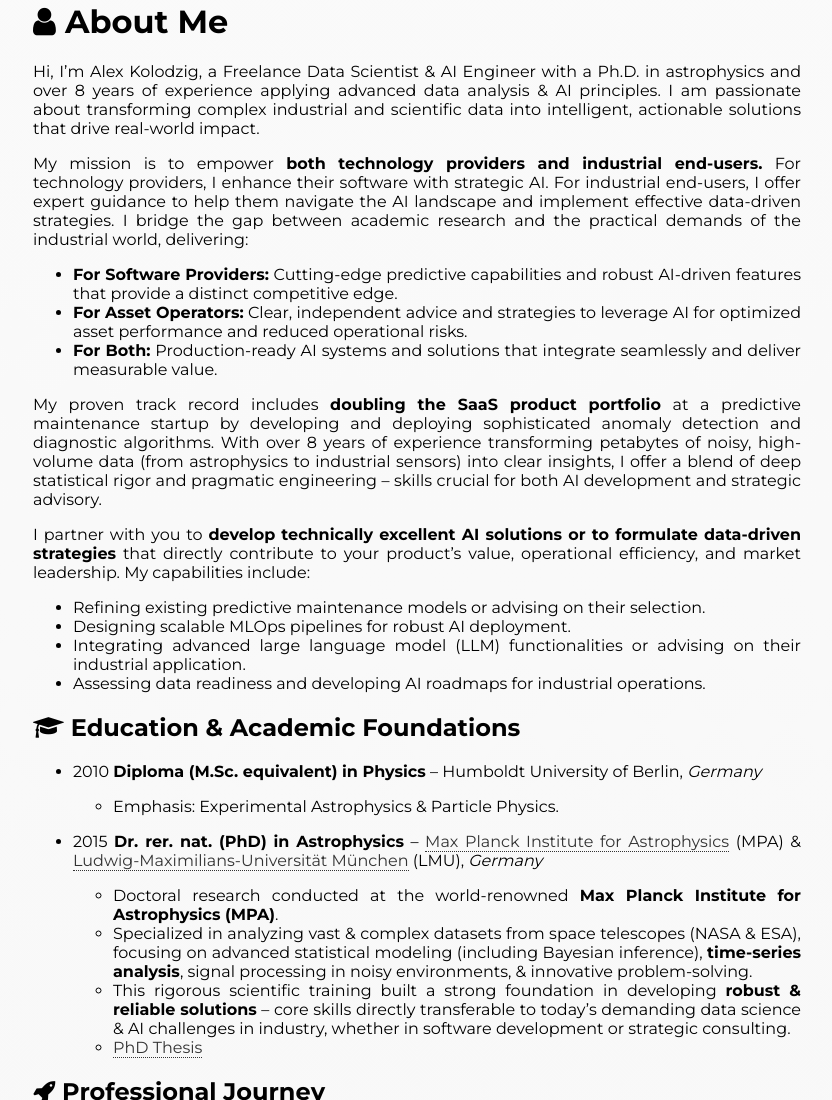
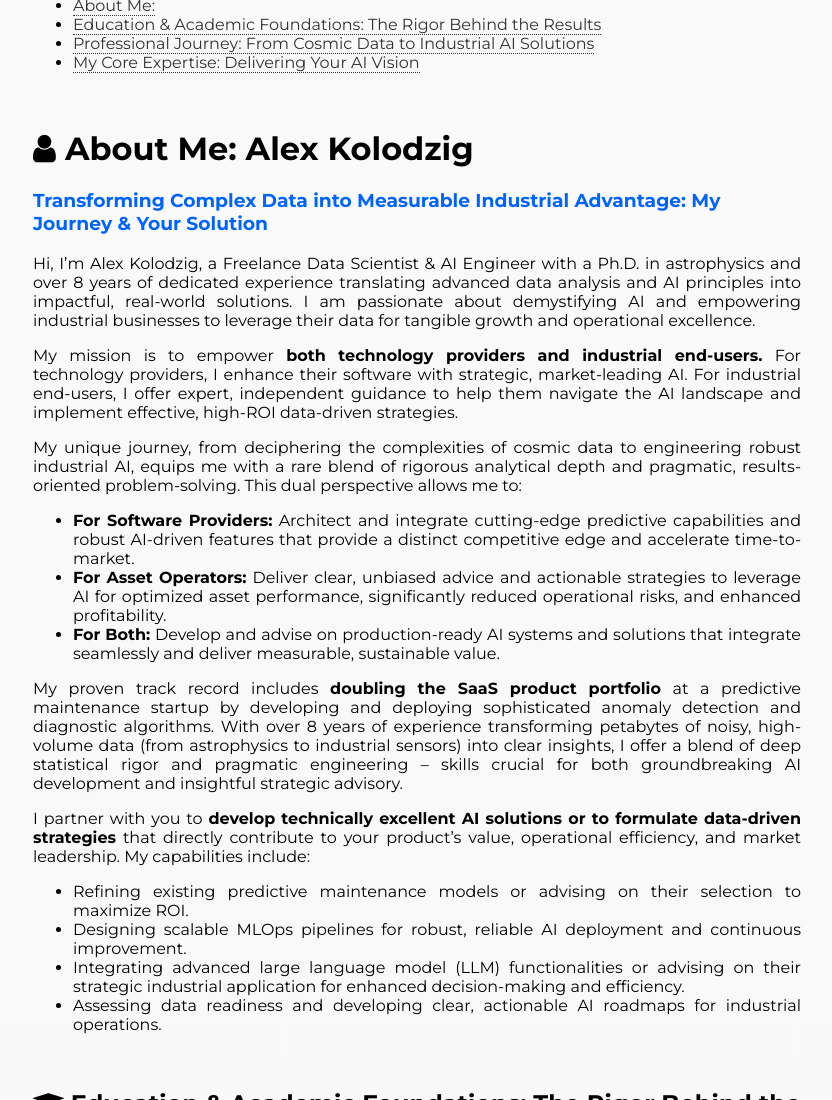
Before and after one commit to alexkolo/strategic-ai, a Jekyll site: the page built from en/about.md, in a window 1280 px wide and 1400 px high. Shown: the part 300-1400 px from the top of the window, without its empty margins (223-1055 px from the left). Built offline with Jekyll 4.4.1, drawn with Linux system fonts in a browser that asks for light colours; some web fonts are replaced; some of the changed text lies outside the part shown.

Commit message:
new english  about me

```diff
--- a/en/about.md
+++ b/en/about.md
@@ -4,103 +4,145 @@ title: About Me
 font_family: "Montserrat"
 text_align: justify
 lang: en
-noindex: true
+noindex: true # Good for preventing duplicate content issues if similar info is elsewhere
 ---
 
 <div class="container_center">
   <img src="{{ site.profile_image }}" alt="{{ site.my_name.en }} Profile Image" class="logo" />
 </div>
 
-# <i class="fa fa-user"></i> About Me
+- [About Me: {{ site.my\_name.en }}](#about-me)
+- [Education & Academic Foundations: The Rigor Behind the Results](#foundation)
+- [Professional Journey: From Cosmic Data to Industrial AI Solutions](#professional-journey)
+- [My Core Expertise: Delivering Your AI Vision](#core-expertise)
 
-Hi, I'm {{ site.my_name.en }}, a {{ site.my_role.en }} with a Ph.D. in astrophysics and over {{ site.n_exp_years }} years of experience applying advanced data analysis & AI principles.
-I am passionate about transforming complex industrial and scientific data into intelligent, actionable solutions that drive real-world impact.
+{:#about-me}
+<br>
 
-My mission is to empower **both technology providers and industrial end-users.** For technology providers, I enhance their software with strategic AI. For industrial end-users, I offer expert guidance to help them navigate the AI landscape and implement effective data-driven strategies.
-I bridge the gap between academic research and the practical demands of the industrial world, delivering:
+# <i class="fa fa-user"></i> About Me: {{ site.my_name.en }}
 
-- **For Software Providers:** Cutting-edge predictive capabilities and robust AI-driven features that provide a distinct competitive edge.
-- **For Asset Operators:** Clear, independent advice and strategies to leverage AI for optimized asset performance and reduced operational risks.
-- **For Both:** Production-ready AI systems and solutions that integrate seamlessly and deliver measurable value.
+<!-- MDC Suggestion: Add a strong opening positioning statement -->
 
-My proven track record includes **doubling the SaaS product portfolio** at a predictive maintenance startup by developing and deploying sophisticated anomaly detection and diagnostic algorithms. With over {{ site.n_exp_years }} years of experience transforming petabytes of noisy, high-volume data (from astrophysics to industrial sensors) into clear insights, I offer a blend of deep statistical rigor and pragmatic engineering – skills crucial for both AI development and strategic advisory.
+### **Transforming Complex Data into Measurable Industrial Advantage: My Journey & Your Solution**
+
+Hi, I'm {{ site.my_name.en }}, a {{ site.my_role.en }} with a Ph.D. in astrophysics and over {{ site.n_exp_years }} years of dedicated experience translating advanced data analysis and AI principles into impactful, real-world solutions.
+I am passionate about demystifying AI and empowering industrial businesses to leverage their data for tangible growth and operational excellence.
+
+My mission is to empower **both technology providers and industrial end-users.** For technology providers, I enhance their software with strategic, market-leading AI. For industrial end-users, I offer expert, independent guidance to help them navigate the AI landscape and implement effective, high-ROI data-driven strategies.
+
+<!-- MDC Suggestion: Emphasize the UNIQUE benefit of your "bridging" capability -->
+
+My unique journey, from deciphering the complexities of cosmic data to engineering robust industrial AI, equips me with a rare blend of rigorous analytical depth and pragmatic, results-oriented problem-solving. This dual perspective allows me to:
+
+- **For Software Providers:** Architect and integrate cutting-edge predictive capabilities and robust AI-driven features that provide a distinct competitive edge and accelerate time-to-market.
+- **For Asset Operators:** Deliver clear, unbiased advice and actionable strategies to leverage AI for optimized asset performance, significantly reduced operational risks, and enhanced profitability.
+- **For Both:** Develop and advise on production-ready AI systems and solutions that integrate seamlessly and deliver measurable, sustainable value.
+
+My proven track record includes **doubling the SaaS product portfolio** at a predictive maintenance startup by developing and deploying sophisticated anomaly detection and diagnostic algorithms. With over {{ site.n_exp_years }} years of experience transforming petabytes of noisy, high-volume data (from astrophysics to industrial sensors) into clear insights, I offer a blend of deep statistical rigor and pragmatic engineering – skills crucial for both groundbreaking AI development and insightful strategic advisory.
 
 I partner with you to **develop technically excellent AI solutions or to formulate data-driven strategies** that directly contribute to your product's value, operational efficiency, and market leadership. My capabilities include:
 
-- Refining existing predictive maintenance models or advising on their selection.
-- Designing scalable MLOps pipelines for robust AI deployment.
-- Integrating advanced large language model (LLM) functionalities or advising on their industrial application.
-- Assessing data readiness and developing AI roadmaps for industrial operations.
+- Refining existing predictive maintenance models or advising on their selection to maximize ROI.
+- Designing scalable MLOps pipelines for robust, reliable AI deployment and continuous improvement.
+- Integrating advanced large language model (LLM) functionalities or advising on their strategic industrial application for enhanced decision-making and efficiency.
+- Assessing data readiness and developing clear, actionable AI roadmaps for industrial operations.
 
-## <i class="fa fa-graduation-cap"></i> Education & Academic Foundations
+{:#foundation}
+<br>
+
+## <i class="fa fa-graduation-cap"></i> Education & Academic Foundations: The Rigor Behind the Results
+
+<!-- MDC Suggestion: Keep the detail but ensure each point subtly links to client value -->
 
 - 2010 **Diploma (M.Sc. equivalent) in Physics** – Humboldt University of Berlin, _Germany_
 
-  - Emphasis: Experimental Astrophysics & Particle Physics.
+  - Emphasis: Experimental Astrophysics & Particle Physics – _Fostering a deep understanding of complex systems and data interpretation._
 
 - 2015 **Dr. rer. nat. (PhD) in Astrophysics** – [Max Planck Institute for Astrophysics](https://www.mpa-garching.mpg.de/) (MPA) & [Ludwig-Maximilians-Universität München](https://en.wikipedia.org/wiki/Ludwig_Maximilian_University_of_Munich) (LMU), _Germany_
-  - Doctoral research conducted at the world-renowned **Max Planck Institute for Astrophysics (MPA)**.
+  - Doctoral research at the world-renowned **Max Planck Institute for Astrophysics (MPA)**.
   - Specialized in analyzing vast & complex datasets from space telescopes (NASA & ESA), focusing on advanced statistical modeling (including Bayesian inference), **time-series analysis**, signal processing in noisy environments, & innovative problem-solving.
-  - This rigorous scientific training built a strong foundation in developing **robust & reliable solutions** – core skills directly transferable to today's demanding data science & AI challenges in industry, whether in software development or strategic consulting.
+  - This rigorous scientific training built a strong foundation in developing **robust, reliable, and validated solutions** – core skills directly transferable to today's demanding data science & AI challenges in industry, whether in software development or strategic consulting. _This means the AI solutions I develop or recommend are built on a foundation of scientific rigor, leading to more dependable outcomes for your business._
   - <a href="https://edoc.ub.uni-muenchen.de/18228/" target="_blank">PhD Thesis</a>
+
+{:#professional-journey}
+<br>
 
 ## <i class="fa fa-rocket"></i> Professional Journey
 
 ### From Cosmic Data to Industrial AI Solutions
 
+_My career path has been a deliberate progression, applying fundamental data science principles to increasingly complex challenges, culminating in delivering tangible AI value for industrial clients._
+
 - 2015 – 2021 **Lead Researcher & Data Scientist (Astrophysics)** – [Max Planck Institute for Astrophysics](https://www.mpa-garching.mpg.de/) (_Germany_), [Kavli Institute for Astronomy & Astrophysics](https://kiaa.pku.edu.cn) (_China_), & [Institut d'Astrophysique Spatiale](https://www.ias.u-psud.fr/en) (CNRS, _France_)
+  <!-- MDC: Emphasize skills *relevant to current clients* -->
 
-  - Led international research projects, analyzing petabyte-scale astronomical datasets to extract meaningful insights from complex signals. This honed my skills in handling **big data, developing innovative analytical methods, and extracting value from noisy, complex information streams** – foundational for industrial AI.
-  - Mastered advanced statistical methods (e.g., Bayesian inference, MCMC, Fourier analysis for **time-series**) & applied machine learning techniques to high-volume data, including developing algorithms for **signal detection in high-noise environments** (akin to anomaly detection).
-  - Developed innovative, **robust** Python-based ETL pipelines & **scalable** analytical tools, demonstrating the methodological rigor & problem-solving capabilities essential for today's challenging industrial data landscapes.
-  - Authored first-author publications in leading peer-reviewed journals (e.g., _Astronomy & Astrophysics_) & secured competitive research grants, underscoring deep analytical expertise. ([List of publications](https://ui.adsabs.harvard.edu/search/q=author%3A"Kolodzig"))
+  - Led international research projects, analyzing petabyte-scale astronomical datasets to extract meaningful insights from complex signals. This honed my skills in handling **big data, developing innovative analytical methods, and extracting value from noisy, complex information streams** – foundational for today's industrial AI applications.
+  - Mastered advanced statistical methods (e.g., Bayesian inference, MCMC, Fourier analysis for **time-series**) & applied machine learning techniques to high-volume data, including developing algorithms for **signal detection in high-noise environments** (akin to industrial anomaly detection).
+  - Developed innovative, **robust** Python-based ETL pipelines & **scalable** analytical tools, demonstrating the methodological rigor & problem-solving capabilities essential for today's challenging industrial data landscapes and AI deployments.
+  - Authored first-author publications in leading peer-reviewed journals (e.g., _Astronomy & Astrophysics_) & secured competitive research grants, underscoring deep analytical expertise and the ability to deliver on complex objectives. ([List of publications](https://ui.adsabs.harvard.edu/search/q=author%3A"Kolodzig"))
 
-- 2022 – 2024 **Data Scientist** – Metroscope (EDF Subsidiary), _Paris, France_
+- 2022 – 2024 **Data Scientist** – Metroscope (SaaS Provider for Predictive Maintenance, EDF Subsidiary) _Paris, France_
+  <!-- MDC: Frame this as direct, relevant commercial experience -->
 
-  - Applied data science & AI expertise to develop, deploy, & enhance cutting-edge, **reliable predictive maintenance (PdM)** solutions for the energy sector. This role involved deep dives into **both AI product development and understanding the practical needs of asset operators.**
-  - My work directly contributed to improving model accuracy & to **doubling the company's SaaS product portfolio**.
-  - **Key Contributions to Industrial AI Software & Understanding End-User Needs:**
-    - Developing, modernizing, & implementing sophisticated algorithms for **anomaly detection** & **asset performance diagnostics.**
-    - Building & deploying robust ETL pipelines for processing heterogeneous industrial client data, ensuring data quality & readiness for advanced analytics.
-    - **Enhancing physics-based models** with advanced statistical & machine learning approaches (foundations for Physics-Informed Machine Learning).
-  - _These experiences directly inform my services, as detailed in <a href="{{ site.baseurl }}/en/portfolio">My Success Stories</a>._
+  - Applied data science & AI expertise to develop, deploy, & enhance cutting-edge, **reliable predictive maintenance (PdM)** solutions for the energy sector. This role involved deep dives into **both AI product development for a technology provider and understanding the practical operational needs of asset operators.**
+  - My work directly contributed to improving model accuracy & to **doubling the company's SaaS product portfolio.**
+  - **Key Contributions to Industrial AI Software & Client Value:**
+    - Developing, modernizing, & implementing sophisticated algorithms for **anomaly detection** & **asset performance diagnostics, leading to more actionable insights for end-users.**
+    - Building & deploying robust ETL pipelines for processing heterogeneous industrial client data, ensuring data quality & readiness for advanced analytics, **which accelerated client onboarding by over 90%.**
+    - **Enhancing physics-based models** with advanced statistical & machine learning approaches (foundations for Physics-Informed Machine Learning), **reducing model calibration costs by over 50%.**
+  - _These experiences directly inform the strategic and technical value I deliver to my clients, as detailed in <a href="{{ site.baseurl }}/en/portfolio">My Proven Success Stories</a>._
 
 - Since 2025 **{{ site.my_role.en }}** – {{ site.company }} (sole proprietorship), _Paris, France_
+  - Leveraging my unique blend of scientific rigor and industrial AI expertise, I now partner directly with **Technology Providers** to build market-leading AI products and with **Asset Operators** to implement high-impact, data-driven strategies. For details, see <a href="{{ site.baseurl }}/en/services_build">My Services</a>.
 
-  - For details of the services I offer to **Technology Providers** and **Asset Operators**, see <a href="{{ site.baseurl }}/en/services_build">My Services</a>.
+{:#core-expertise}
+<br>
 
-## <i class="fa fa-wrench"></i> Key Technologies & Expertise
+## <i class="fa fa-wrench"></i> My Core Expertise: Delivering Your AI Vision
 
-My approach combines deep theoretical understanding with hands-on expertise in the technologies that power modern industrial AI solutions. I specialize in developing & deploying robust, scalable systems, and providing strategic advice on their application to deliver tangible value:
+_My approach combines deep theoretical understanding with hands-on expertise in the technologies that power modern industrial AI solutions. I specialize in developing & deploying robust, scalable systems, and providing strategic advice on their application to deliver tangible value **to your bottom line.**_
+
+<!-- MDC Suggestion: For each sub-section, add a brief "What this means for you:" or "Client Benefit:" -->
 
 - **Machine Learning for Predictive Maintenance & Anomaly Detection:**
+  _Client Benefit: More accurate predictions, earlier fault detection, and optimized asset lifecycle management._
 
-  - **Time-Series Analysis & Forecasting:** Advanced techniques for predicting future states, trends, & Remaining Useful Life (RUL).
-  - **Anomaly Detection Algorithms:** Expertise in supervised & unsupervised methods (e.g., Clustering, PCA, Autoencoders) to identify subtle deviations & early warning signs in sensor data.
-  - **Predictive Modeling:** Regression, Classification, & ensemble methods (e.g., XGBoost, Random Forests) for asset failure prediction & performance optimization.
-  - **Physics-Informed Machine Learning (PIML):** Integrating domain knowledge with data-driven models for enhanced accuracy & interpretability.
-  - **Model Evaluation & Optimization:** Rigorous cross-validation, hyperparameter tuning, & feature engineering for peak performance.
+  - **Time-Series Analysis & Forecasting:** Advanced techniques for predicting future states, trends, & Remaining Useful Life (RUL), _enabling proactive maintenance and resource planning._
+  - **Anomaly Detection Algorithms:** Expertise in supervised & unsupervised methods (e.g., Clustering, PCA, Autoencoders) to identify subtle deviations & early warning signs in sensor data, _minimizing downtime and unexpected failures._
+  - **Predictive Modeling:** Regression, Classification, & ensemble methods (e.g., XGBoost, Random Forests) for asset failure prediction & performance optimization, _directly improving operational efficiency._
+  - **Physics-Informed Machine Learning (PIML):** Integrating domain knowledge with data-driven models for enhanced accuracy & interpretability, _leading to more trustworthy and robust AI solutions._
+  - **Model Evaluation & Optimization:** Rigorous cross-validation, hyperparameter tuning, & feature engineering for peak performance, _ensuring your AI investment delivers maximum impact._
 
 - **LLM & Generative AI Integration:**
+  _Client Benefit: Unlocking value from unstructured data, automating complex tasks, and enhancing knowledge accessibility._
 
-  - **Retrieval-Augmented Generation (RAG):** Building chatbots & Q&A systems on custom industrial knowledge bases (e.g., technical documentation, maintenance logs).
-  - **LLM Application Development:** Leveraging APIs (OpenAI, Groq, Google Gemini) & open-source models (Mistral, Llama) for tasks like automated report generation, insight summarization, & intelligent search.
-  - **Prompt Engineering & Vector Databases:** Crafting effective prompts & utilizing vector search (e.g., LanceDB) for relevant information retrieval.
+  - **Retrieval-Augmented Generation (RAG):** Building chatbots & Q&A systems on custom industrial knowledge bases (e.g., technical documentation, maintenance logs), _providing instant answers and improving team productivity._
+  - **LLM Application Development:** Leveraging APIs (OpenAI, Groq, Google Gemini) & open-source models (Mistral, Llama) for tasks like automated report generation, insight summarization, & intelligent search, _streamlining workflows and decision-making._
+  - **Prompt Engineering & Vector Databases:** Crafting effective prompts & utilizing vector search (e.g., LanceDB) for relevant information retrieval, _ensuring AI delivers precise and relevant outputs._
 
 - **MLOps & Production Deployment:**
+  _Client Benefit: Faster time-to-value for AI initiatives, reliable performance at scale, and sustainable AI operations._
 
-  - **Model Deployment & Serving:** Building & deploying ML models as scalable services (REST APIs via Flask/FastAPI, Docker, Kubernetes).
-  - **CI/CD & Automation:** Implementing continuous integration & deployment pipelines (GitHub Actions) for efficient development cycles.
-  - **Monitoring & Explainability:** Setting up model monitoring (Grafana) & utilizing tools like SHAP for model interpretability.
-  - **Version Control:** MLflow for experiment tracking & model versioning; Git for code management.
+  - **Model Deployment & Serving:** Building & deploying ML models as scalable services (REST APIs via Flask/FastAPI, Docker, Kubernetes), _enabling seamless integration into your existing infrastructure._
+  - **CI/CD & Automation:** Implementing continuous integration & deployment pipelines (GitHub Actions) for efficient development cycles and rapid iteration, _accelerating innovation._
+  - **Monitoring & Explainability:** Setting up model monitoring (Grafana) & utilizing tools like SHAP for model interpretability, _ensuring ongoing reliability and building trust in AI systems._
+  - **Version Control:** MLflow for experiment tracking & model versioning; Git for code management, _maintaining quality and reproducibility._
 
 - **Data Engineering & Processing:**
+  _Client Benefit: A solid data foundation for reliable AI, ensuring your analytics are built on high-quality, trustworthy data._
 
-  - **ETL Pipelines:** Designing & implementing robust data ingestion, cleaning, validation, & transformation pipelines for heterogeneous industrial data.
-  - **Data Handling & Storage:** Proficient with SQL (PostgreSQL) & NoSQL (MongoDB) databases, & big data processing tools (Dask).
-  - **Cloud Platforms:** Experience with Azure services for data orchestration & storage.
+  - **ETL Pipelines:** Designing & implementing robust data ingestion, cleaning, validation, & transformation pipelines for heterogeneous industrial data, _unlocking the full potential of your data assets._
+  - **Data Handling & Storage:** Proficient with SQL (PostgreSQL) & NoSQL (MongoDB) databases, & big data processing tools (Dask), _managing data effectively regardless of scale or complexity._
+  - **Cloud Platforms:** Experience with Azure services for data orchestration & storage, _leveraging cloud capabilities for scalable AI solutions._
 
 - **Core Programming & Tools:**
+  _Client Benefit: Efficient development of custom AI solutions and seamless integration with your technical environment._
   - **Languages:** Python (primary), SQL, Shell Script
   - **Libraries:** Scikit-learn, Pandas, NumPy, Matplotlib, Plotly, Dask
   - **Development Tools:** Jupyter Notebooks, VS Code, Docker, Git, Linux
+
+<!-- MDC Suggestion: Add a strong closing statement / call to action related to partnership -->
+
+---
+
+Partnering with me means gaining a dedicated expert committed to transforming your data challenges into strategic opportunities. If you're ready to explore how tailored AI solutions can drive your business forward, I invite you to <a href="{{ site.meeting_link }}" target="_blank">schedule a call</a>.
```
Also changed, not shown: .markdownlint.json.
